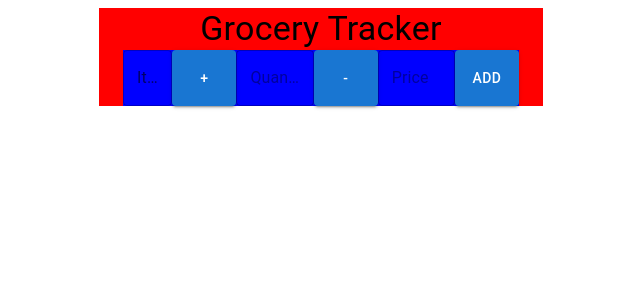
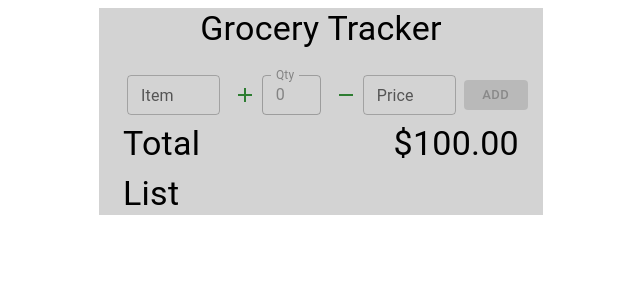
Before and after one commit to dmohindru/react-projects, a React (Create React App) app in the folder grocery-tracker-app/grocery-tracker/: page / in a window 1280 px wide. Shown: the top 300 px of the page, without its empty margins (319-959 px from the left). Built offline with nearby package versions, Linux system fonts and the light colour scheme.

Commit message:
Implemented Grocery Input component and starting level of Total component

```diff
--- a/grocery-tracker-app/grocery-tracker/package.json
+++ b/grocery-tracker-app/grocery-tracker/package.json
@@ -5,6 +5,7 @@
   "dependencies": {
     "@emotion/react": "^11.11.1",
     "@emotion/styled": "^11.11.0",
+    "@mui/icons-material": "^5.14.14",
     "@mui/material": "^5.14.14",
     "@testing-library/jest-dom": "^5.17.0",
     "@testing-library/react": "^13.4.0",
--- a/grocery-tracker-app/grocery-tracker/src/components/GroceryInput.tsx
+++ b/grocery-tracker-app/grocery-tracker/src/components/GroceryInput.tsx
@@ -1,14 +1,91 @@
-import { Stack, TextField, Button  } from '@mui/material'
+import { TextField, Button, Grid, IconButton } from '@mui/material'
+import { useState } from 'react';
+
+import AddIcon from '@mui/icons-material/Add';
+import RemoveIcon from '@mui/icons-material/Remove';
 export const GroceryInput: React.FC = () => {
+    const [quantity, setQuantity] = useState(0);
+    const [itemName, setItemName] = useState('');
+    const [addButtonState, setAddButtonState] = useState(true);
+    const [itemPrice, setItemPrice] = useState(0.0);
+
+    const incrementQuantity = () => {
+        if (quantity < 10) {
+            setQuantity(quantity + 1);
+            if (itemName && itemPrice) {
+                setAddButtonState(false);
+            }
+        }
+    }
+
+    const decrementQuantity = () => {
+        if (quantity > 0) {
+            setQuantity(quantity - 1);
+            if (quantity - 1 === 0) {
+                setAddButtonState(true);
+            }
+        }
+    }
+
+    const updateItemName = (value: string) => {
+        const trimmedValue = value.trim();
+        setItemName(trimmedValue);
+        if (trimmedValue && quantity > 0 && itemPrice > 0) {
+                setAddButtonState(false);
+        } else {
+            setAddButtonState(true);
+        }
+    }
+
+    const updateItemPrice = (value: string) => {
+        const trimmedValue = value.trim();
+        if (trimmedValue)
+            setItemPrice(+trimmedValue);
+        if (quantity > 0 && itemName && +trimmedValue > 0) {
+            setAddButtonState(false);
+        } else {
+            setAddButtonState(true);
+        }
+    }
     return (
-        <Stack direction='row' justifyItems='center' sx={{backgroundColor: 'blue'}}>
-            <TextField label='Item' variant='outlined' sx={{width: '40%'}} />
-            <Button variant='contained'>+</Button>
-            <TextField label='Quantity' disabled></TextField>
-            <Button variant='contained'>-</Button>
-            <TextField label='Price' disabled></TextField>
-            <Button variant='contained'>Add</Button>
-        </Stack>
+            <Grid container spacing={1} alignItems='center'>
+                <Grid item xs={3}>
+                    <TextField label='Item' variant='outlined' size='small' onChange={e => updateItemName(e.target.value)}/>
+                </Grid>
+                <Grid item xs={1}>
+                    <IconButton aria-label='increment' color='success' size='small' onClick={() => incrementQuantity()}><AddIcon /></IconButton>
+                </Grid>
+                <Grid item xs={2}>
+                    <TextField
+                        label='Qty'
+                        disabled
+                        size='small'
+                        type='number'
+                        value={quantity}
+                    ></TextField>
+                </Grid>
+                <Grid item xs={1}>
+                    <IconButton aria-label='decrement' color='success' size='small' onClick={() => decrementQuantity()}><RemoveIcon /></IconButton>
+                </Grid>
+                <Grid item xs={3}>
+                    <TextField
+                        label='Price'
+                        size='small'
+                        type='number'
+                        onChange={e => updateItemPrice(e.target.value)}
+                    ></TextField>
+                </Grid>
+                <Grid item xs={2}>
+                    <Button
+                        variant='contained'
+                        size='small'
+                        disabled={addButtonState}
+                        >
+                            Add
+                        </Button>
+                </Grid>
+            </Grid>
+
 
     )
 }
--- /dev/null
+++ b/grocery-tracker-app/grocery-tracker/src/components/GroceryList.tsx
@@ -0,0 +1,14 @@
+import { Typography, Grid } from "@mui/material";
+
+export const GroceryList: React.FC = () => {
+    return (
+        <>
+            <Grid container>
+                <Grid item xs={3}>
+                    <Typography variant="h4" textAlign='left'>List</Typography>
+                </Grid>
+            </Grid>
+
+        </>
+    )
+}
--- /dev/null
+++ b/grocery-tracker-app/grocery-tracker/src/components/GroceryTotal.tsx
@@ -0,0 +1,14 @@
+import { Grid, Typography } from "@mui/material";
+
+export const GroceryTotal: React.FC = () => {
+    return (
+        <Grid container>
+            <Grid item xs={4}>
+                <Typography variant="h4">Total</Typography>
+            </Grid>
+            <Grid item xs={8}>
+                <Typography variant="h4" textAlign='right'>$100.00</Typography>
+            </Grid>
+        </Grid>
+    )
+}
--- a/grocery-tracker-app/grocery-tracker/src/components/GroceryTracker.tsx
+++ b/grocery-tracker-app/grocery-tracker/src/components/GroceryTracker.tsx
@@ -1,11 +1,16 @@
-import { Container, Typography, Box, Stack } from '@mui/material';
+import { Container, Typography, Stack, Divider } from '@mui/material';
 import { GroceryInput } from './GroceryInput';
+import { GroceryList } from './GroceryList';
+import { GroceryTotal } from './GroceryTotal';
 export const GroceryTracker: React.FC = () => {
     return (
-        <Container maxWidth='xs' sx={{backgroundColor: 'red'}}>
-            <Stack direction='column' alignItems='center'>
+        <Container maxWidth='xs' sx={{backgroundColor: 'lightgray'}}>
+            <Stack direction='column' alignItems='center' spacing={1}>
                 <Typography variant='h4'>Grocery Tracker</Typography>
+                <Divider />
                 <GroceryInput />
+                <GroceryTotal />
+                <GroceryList />
             </Stack>
         </Container>
     )
```
Also changed, not shown: 1 other file (tests, documents, lock files or other folders).
